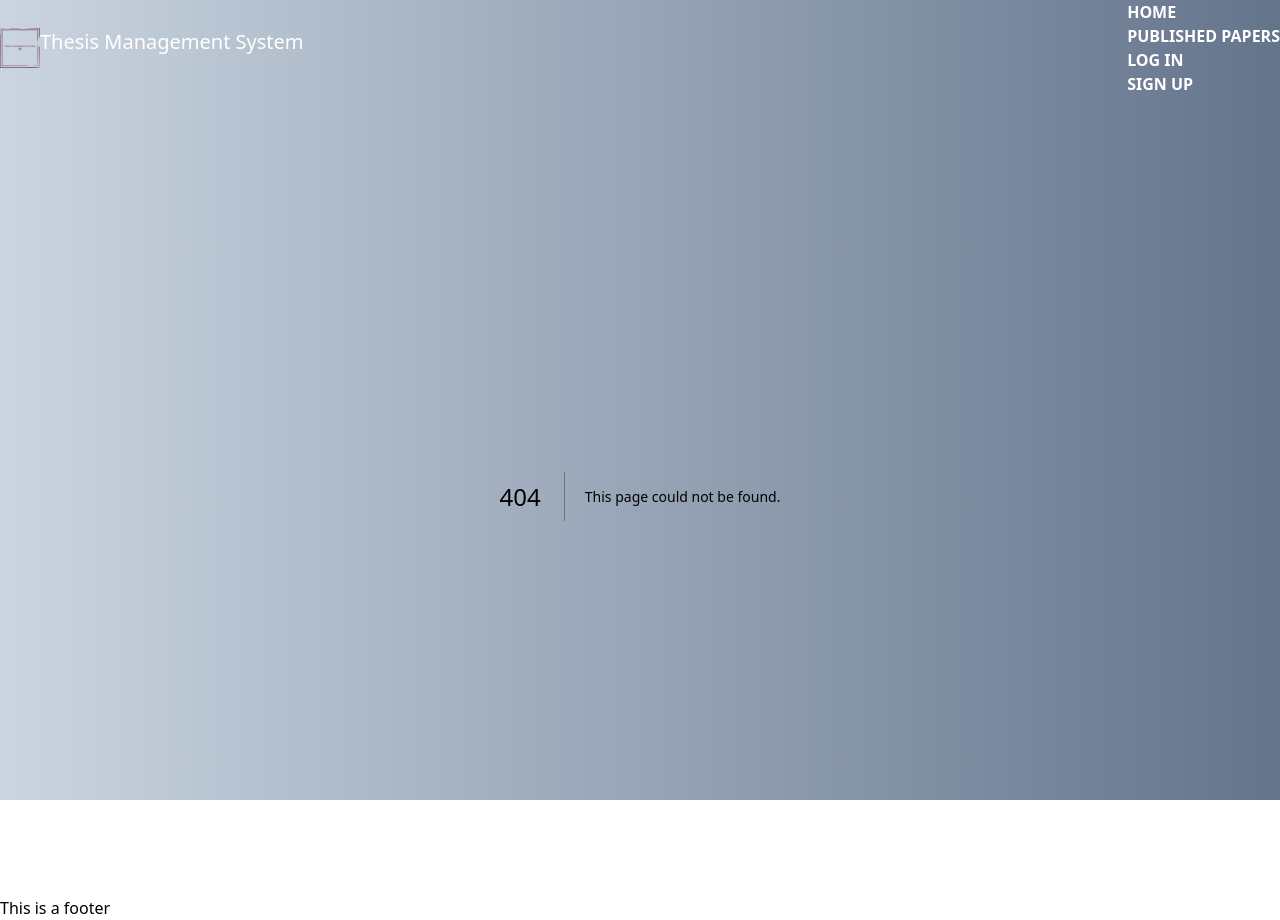
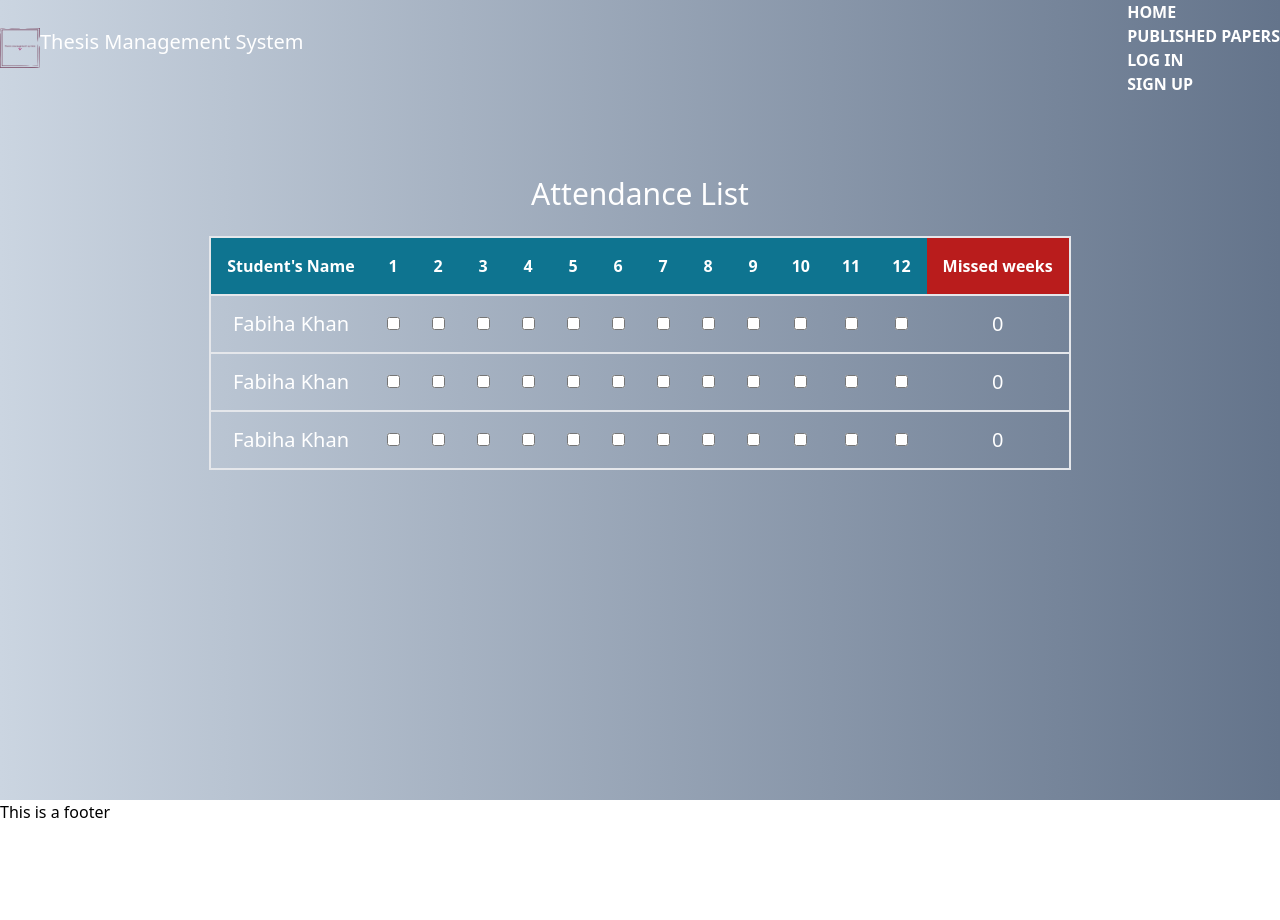
Before and after one commit to emon5122/thesis-management-system, a Next.js app: page /teacher/attendance2 in a window 1280 px wide. Before the commit this address had no page. After the commit the page ends 824 px from the top, so only its background shows below. Built offline with nearby package versions, Linux system fonts and the light colour scheme.

Commit message:
student list

```diff
--- a/src/Components/Header.tsx
+++ b/src/Components/Header.tsx
@@ -15,7 +15,7 @@ const Header = () => {
   const pathName = usePathname();
 
   return (
-    <header className="w-screen flex fixed justify-between items-center py-4 bg-neutral-400 rounded-b-xl	">
+    <header className="w-screen flex fixed justify-between items-center py-4 bg-neutral-400 	">
 
       <Link href="/" className="flex ml-10 gap-2 cursor-pointer">
         <Image src="/logo.png" alt="logo" width={40}
--- /dev/null
+++ b/src/Components/Header2.tsx
@@ -0,0 +1,19 @@
+import Image from 'next/image'
+import Link from 'next/link'
+import React from 'react'
+
+const Header2 = () => {
+  return (
+    <div>
+      <header className=" w-screen flex fixed justify-between items-center py-4 bg-neutral-400 	">
+      <Link href="/" className="flex ml-10 gap-2 cursor-pointer">
+        <Image src="/logo.png" alt="logo" width={40}
+        height={40} />
+        <div className=" m-auto text-xl text-white">Thesis Management System</div>
+      </Link>
+      </header>
+    </div>
+  )
+}
+
+export default Header2
--- /dev/null
+++ b/src/Components/dashboard.tsx
@@ -0,0 +1,74 @@
+
+
+
+const Dashboard = () => {
+  return (
+    <div>
+
+<aside id="cta-button-sidebar" className="fixed top-0 left-0 z-40 w-64 h-screen transition-transform -translate-x-full sm:translate-x-0" aria-label="Sidebar">
+   <div className="h-full px-3 py-4 overflow-y-auto bg-cyan-700">
+      <ul className="space-y-2 font-medium">
+         <li>
+            <a href="#" className="flex items-center p-2 rounded-lg text-white  hover:bg-cyan-600 group">
+               <svg className="w-5 h-5 text-gray-500 transition duration-75 dark:text-gray-400 group-hover:text-gray-900 dark:group-hover:text-white" aria-hidden="true" xmlns="http://www.w3.org/2000/svg" fill="currentColor" viewBox="0 0 22 21">
+                  <path d="M16.975 11H10V4.025a1 1 0 0 0-1.066-.998 8.5 8.5 0 1 0 9.039 9.039.999.999 0 0 0-1-1.066h.002Z"/>
+                  <path d="M12.5 0c-.157 0-.311.01-.565.027A1 1 0 0 0 11 1.02V10h8.975a1 1 0 0 0 1-.935c.013-.188.028-.374.028-.565A8.51 8.51 0 0 0 12.5 0Z"/>
+               </svg>
+               <span className="ml-3">Dashboard</span>
+            </a>
+         </li>
+         <li>
+            <a href="../teacher/list" className="flex items-center p-2 rounded-lg text-white  hover:bg-cyan-600 group">
+
+               <span className="flex-1 ml-3 whitespace-nowrap">Student list</span>
+            </a>
+         </li>
+         <li>
+            <a href="../teacher/attendance2" className="flex items-center p-2 rounded-lg text-white  hover:bg-cyan-600 group">
+
+               <span className="flex-1 ml-3 whitespace-nowrap">Attendance</span>
+            </a>
+         </li>
+
+         <li>
+            <a href="#" className="flex items-center p-2 rounded-lg  text-white  hover:bg-cyan-600 group">
+
+               <span className="flex-1 ml-3 whitespace-nowrap">Task</span>
+            </a>
+         </li>
+         <li>
+            <a href="#" className="flex items-center p-2  rounded-lg  text-white  hover:bg-cyan-600 group">
+
+               <span className="flex-1 ml-3 whitespace-nowrap">Evaluation</span>
+            </a>
+         </li>
+         <li>
+            <a href="#" className="flex items-center p-2 rounded-lg  text-white  hover:bg-cyan-600 group">
+
+               <span className="flex-1 ml-3 whitespace-nowrap">Routine</span>
+            </a>
+         </li>
+         <li>
+            <a href="/" className="flex items-center p-2 rounded-lg text-white  hover:bg-cyan-600 group">
+
+               <span className="flex-1 ml-3 whitespace-nowrap">Log out</span>
+            </a>
+         </li>
+
+      </ul>
+
+   </div>
+</aside>
+
+<div className="p-4 sm:ml-64">
+   <div className="p-4 border-2 border-gray-200 border-dashed rounded-lg dark:border-gray-700">
+      </div>
+      </div>
+      </div>
+
+
+  )
+  }
+
+
+export default Dashboard
--- a/src/app/layout.tsx
+++ b/src/app/layout.tsx
@@ -16,10 +16,10 @@ export default function RootLayout({
     <html lang="en">
       <body>
         <div className="h-screen bg-gradient-to-r from-slate-300 to-slate-500">
-        <Header/>
-        {children}
-        <Footer/>
+          <Header />
+          {children}
         </div>
+        <Footer />
       </body>
     </html>
   );
--- a/src/app/login/page.tsx
+++ b/src/app/login/page.tsx
@@ -11,7 +11,7 @@ export default function Login() {
       <section className="lg:h-screen flex justify-center">
         <div className="container w-full h-full flex justify-center">
           <div className="g-6 pl-px	 flex w-full h-full flex-wrap items-center justify-center dark:text-neutral-200">
-            <div className="pl-0.5	rounded-lg flex justify-center shadow-lg bg-teal-600			">
+            <div className="pl-0.5	rounded-lg flex justify-center shadow-lg bg-cyan-700				">
               <div className="g-0 lg:flex lg:flex-wrap">
                 <div className="px-4 md:px-0 lg:w-6/12">
                   <div className="md:mx-6 md:p-12">
@@ -25,7 +25,7 @@ export default function Login() {
                       />
                       <br></br>
                       <h4 className="mb-12 mt-1 pb-1 text-xl font-semibold">
-                        Please register an account
+                        Welcome back!
                       </h4>
                     </div>
 
@@ -61,7 +61,9 @@ export default function Login() {
                       </div>
 
                       <div className="mb-12 pb-1 pt-1 text-center">
-                        <button
+                        <button onClick={() => {
+                            router.push("./teacher/dashboard2");
+                          }}
                           className="mb-3 inline-block w-full rounded px-6 pb-2 pt-2.5 text-xs font-medium uppercase leading-normal text-white shadow-[0_4px_9px_-4px_rgba(0,0,0,0.2)] transition duration-150 ease-in-out hover:shadow-[0_8px_9px_-4px_rgba(0,0,0,0.2),0_4px_18px_0_rgba(0,0,0,0.2)] focus:shadow-[0_8px_9px_-4px_rgba(0,0,0,0.1),0_4px_18px_0_rgba(0,0,0,0.2)] focus:outline-none focus:ring-0 active:shadow-[0_8px_9px_-4px_rgba(0,0,0,0.1),0_4px_18px_0_rgba(0,0,0,0.2)]"
                           type="button"
                           data-te-ripple-init
@@ -75,7 +77,7 @@ export default function Login() {
                         <p className="mb-0 mr-2">Don't you have an account?</p>
                         <button
                           onClick={() => {
-                            router.push("/login");
+                            router.push("/signup");
                           }}
                           type="button"
                           className="inline-block rounded border-2 border-danger px-6 pb-[6px] pt-2 text-xs font-medium uppercase leading-normal text-danger transition duration-150 ease-in-out hover:border-danger-600 hover:bg-neutral-500 hover:bg-opacity-10 hover:text-danger-600 focus:border-danger-600 focus:text-danger-600 focus:outline-none focus:ring-0 active:border-danger-700 active:text-danger-700 dark:hover:bg-neutral-100 dark:hover:bg-opacity-10"
--- a/src/app/page.tsx
+++ b/src/app/page.tsx
@@ -1,7 +1,8 @@
 import Link from "next/link";
-
+import Header from "@/Components/Header";
 export default function Home() {
   return (
+
     <main className="w-full bg-no-repeat px-5 py-5 bg-cover bg-[url('/home.jpg')]	">
 
       <div className="flex justify-center items-center h-screen text-3xl text-white">
--- a/src/app/signup/page.tsx
+++ b/src/app/signup/page.tsx
@@ -10,7 +10,7 @@ const Signup = () => {
       <section className="lg:h-screen flex justify-center">
         <div className="container w-full h-full flex justify-center">
           <div className="g-6 pl-px	 flex w-full h-full flex-wrap items-center justify-center dark:text-neutral-200">
-            <div className="pl-0.5	rounded-lg flex justify-center shadow-lg bg-teal-600			">
+            <div className="pl-0.5	rounded-lg flex justify-center shadow-lg bg-cyan-700			">
               <div className="g-0 lg:flex lg:flex-wrap">
                 <div className="px-4 md:px-0 lg:w-6/12">
                   <div className="md:mx-6 md:p-12">
@@ -56,11 +56,18 @@ const Signup = () => {
                           className="pointer-events-none absolute left-3 top-0 mb-0 max-w-[90%] origin-[0_0] truncate pt-[0.37rem] leading-[1.6] text-neutral-500 transition-all duration-200 ease-out peer-focus:-translate-y-[0.9rem] peer-focus:scale-[0.8] peer-focus:text-primary-600 peer-data-[te-input-state-active]:-translate-y-[0.9rem] peer-data-[te-input-state-active]:scale-[0.8] motion-reduce:transition-none dark:text-neutral-200 dark:peer-focus:text-primary"
                         >
                           Password
-                        </label>
+                        </label><br/>
+
+            <input className="m-2" type="radio" name="gender" value="male" id="male"/>
+            Faculty
+            <input className="m-2" type="radio" name="gender" value="female" id="female"/>
+            Student
                       </div>
 
                       <div className="mb-12 pb-1 pt-1 text-center">
-                        <button
+                        <button onClick={() => {
+                            router.push("/");
+                          }}
                           className="mb-3 inline-block w-full rounded px-6 pb-2 pt-2.5 text-xs font-medium uppercase leading-normal text-white shadow-[0_4px_9px_-4px_rgba(0,0,0,0.2)] transition duration-150 ease-in-out hover:shadow-[0_8px_9px_-4px_rgba(0,0,0,0.2),0_4px_18px_0_rgba(0,0,0,0.2)] focus:shadow-[0_8px_9px_-4px_rgba(0,0,0,0.1),0_4px_18px_0_rgba(0,0,0,0.2)] focus:outline-none focus:ring-0 active:shadow-[0_8px_9px_-4px_rgba(0,0,0,0.1),0_4px_18px_0_rgba(0,0,0,0.2)]"
                           type="button"
                           data-te-ripple-init
--- /dev/null
+++ b/src/app/student/dashboard1/page.tsx
@@ -0,0 +1,12 @@
+import Header2 from '@/Components/Header2'
+import Dashboard from '@/Components/dashboard'
+const Dashboard1 = () => {
+  return (
+    <div>
+      <Header2/>
+      <Dashboard/>
+    </div>
+  )
+}
+
+export default Dashboard1
--- /dev/null
+++ b/src/app/teacher/attendance2/page.tsx
@@ -0,0 +1,84 @@
+import React from 'react'
+
+const Attendance2 = () => {
+  return (
+    <div className="p-20">
+      <h1 className="text-center text-3xl text-white ">Attendance List</h1><br/>
+
+<table className='m-auto border-2 '>
+  <thead >
+    <tr className="text-white">
+      <th className='p-4 m-1 bg-cyan-700'>Student's Name</th>
+      <th className='p-4 m-1 bg-cyan-700'>1</th>
+      <th className='p-4 m-1 bg-cyan-700'>2</th>
+      <th className='p-4 m-1 bg-cyan-700'>3</th>
+      <th className='p-4 m-1 bg-cyan-700'>4</th>
+      <th className='p-4 m-1 bg-cyan-700'>5</th>
+      <th className='p-4 m-1 bg-cyan-700'>6</th>
+      <th className='p-4 m-1 bg-cyan-700'>7</th>
+      <th className='p-4 m-1 bg-cyan-700'>8</th>
+      <th className='p-4 m-1 bg-cyan-700'>9</th>
+      <th className='p-4 m-1 bg-cyan-700'>10</th>
+      <th className='p-4 m-1 bg-cyan-700'>11</th>
+      <th className='p-4 m-1 bg-cyan-700'>12</th>
+      <th className='p-4 m-1 bg-red-700'>Missed weeks</th>
+    </tr>
+  </thead>
+  <tbody >
+
+
+    <tr className="text-white border-t-2 mb-2">
+      <td className="text-xl text-center">Fabiha Khan</td>
+      <td className="text-center p-4"><input type="checkbox"/></td>
+      <td className="text-center p-4"><input type="checkbox"/></td>
+      <td className="text-center p-4"><input type="checkbox"/></td>
+      <td className="text-center p-4"><input type="checkbox"/></td>
+      <td className="text-center p-4"><input type="checkbox"/></td>
+      <td className="text-center p-4"><input type="checkbox"/></td>
+      <td className="text-center p-4"><input type="checkbox"/></td>
+      <td className="text-center p-4"><input type="checkbox"/></td>
+      <td className="text-center p-4"><input type="checkbox"/></td>
+      <td className="text-center p-4"><input type="checkbox"/></td>
+      <td className="text-center p-4"><input type="checkbox"/></td>
+      <td className="text-center p-4"><input type="checkbox"/></td>
+      <td className="text-xl text-center">0</td>
+    </tr>
+    <tr className="text-white border-t-2 mb-2">
+      <td className="text-xl text-center">Fabiha Khan</td>
+      <td className="text-center p-4"><input type="checkbox"/></td>
+      <td className="text-center p-4"><input type="checkbox"/></td>
+      <td className="text-center p-4"><input type="checkbox"/></td>
+      <td className="text-center p-4"><input type="checkbox"/></td>
+      <td className="text-center p-4"><input type="checkbox"/></td>
+      <td className="text-center p-4"><input type="checkbox"/></td>
+      <td className="text-center p-4"><input type="checkbox"/></td>
+      <td className="text-center p-4"><input type="checkbox"/></td>
+      <td className="text-center p-4"><input type="checkbox"/></td>
+      <td className="text-center p-4"><input type="checkbox"/></td>
+      <td className="text-center p-4"><input type="checkbox"/></td>
+      <td className="text-center p-4"><input type="checkbox"/></td>
+      <td className="text-xl text-center">0</td>
+    </tr>
+    <tr className="text-white border-t-2  mb-2">
+      <td className="text-xl text-center ">Fabiha Khan</td>
+      <td className="text-center p-4"><input type="checkbox"/></td>
+      <td className="text-center p-4"><input type="checkbox"/></td>
+      <td className="text-center p-4"><input type="checkbox"/></td>
+      <td className="text-center p-4"><input type="checkbox"/></td>
+      <td className="text-center p-4"><input type="checkbox"/></td>
+      <td className="text-center p-4"><input type="checkbox"/></td>
+      <td className="text-center p-4"><input type="checkbox"/></td>
+      <td className="text-center p-4"><input type="checkbox"/></td>
+      <td className="text-center p-4"><input type="checkbox"/></td>
+      <td className="text-center p-4"><input type="checkbox"/></td>
+      <td className="text-center p-4"><input type="checkbox"/></td>
+      <td className="text-center p-4"><input type="checkbox"/></td>
+      <td className="text-xl text-center">0</td>
+    </tr>
+  </tbody>
+</table>
+    </div>
+  )
+}
+
+export default Attendance2
--- /dev/null
+++ b/src/app/teacher/dashboard2/page.tsx
@@ -0,0 +1,12 @@
+import Header2 from '@/Components/Header2'
+import Dashboard from '@/Components/dashboard'
+const dashboard2 = () => {
+  return (
+    <div>
+      <Header2/>
+      <Dashboard/>
+    </div>
+  )
+}
+
+export default dashboard2
--- /dev/null
+++ b/src/app/teacher/list/page.tsx
@@ -0,0 +1,39 @@
+const List = () => {
+  return (
+    <div
+      className="m-auto py-20
+     w-full max-w-xs"
+    >
+      <form>
+        <div className="mb-4">
+          <label
+            className="block text-white text-center text-lg font-bold mb-2"
+            htmlFor="username"
+          >
+            Student name
+          </label>
+          <input
+            className="shadow appearance-none border rounded w-full py-2 px-2 text-gray-700 leading-tight focus:outline-none focus:shadow-outline"
+            id="userid"
+            type="text"
+
+          />
+          <label
+           className="block text-white text-center text-lg font-bold mb-2"
+            htmlFor="userid"
+          >
+            Student Id
+          </label>
+          <input
+            className="shadow appearance-none border rounded w-full py-2 px-3 text-gray-700 leading-tight focus:outline-none focus:shadow-outline"
+            id="userid"
+            type="text"
+
+          />
+        </div>
+      </form>
+    </div>
+  );
+};
+
+export default List;
```
